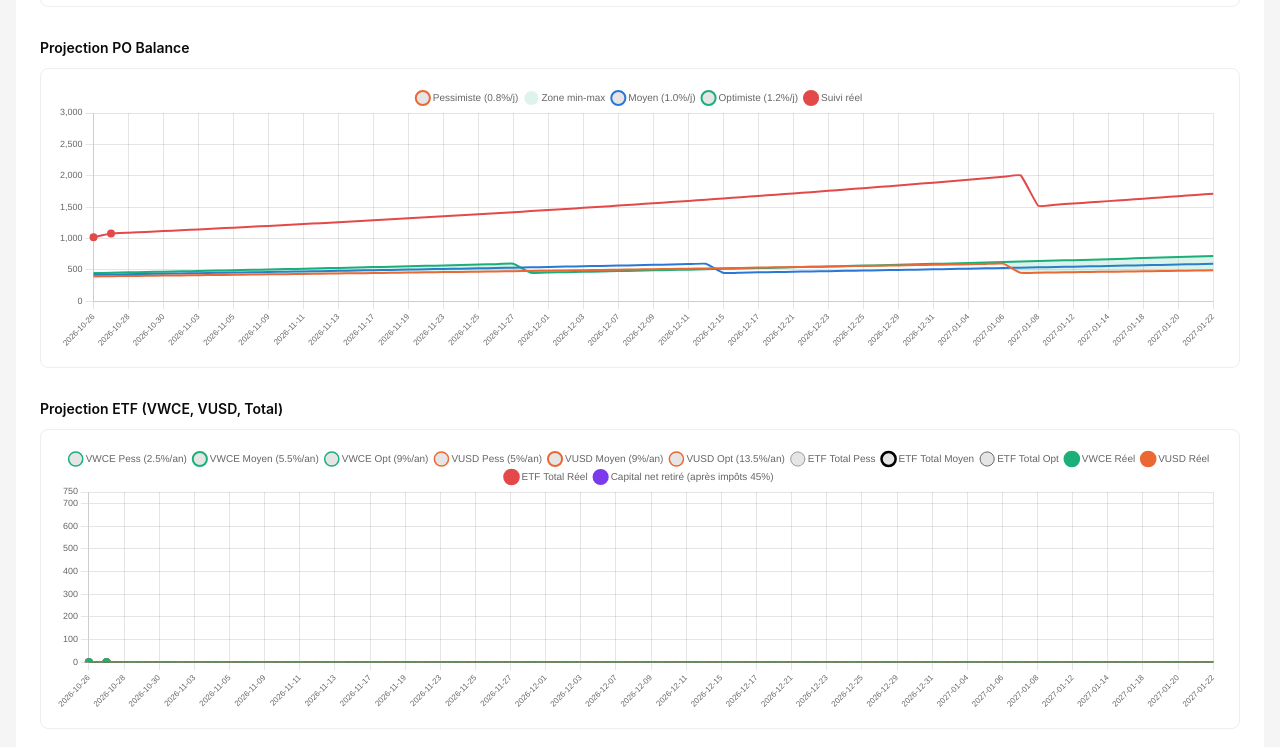
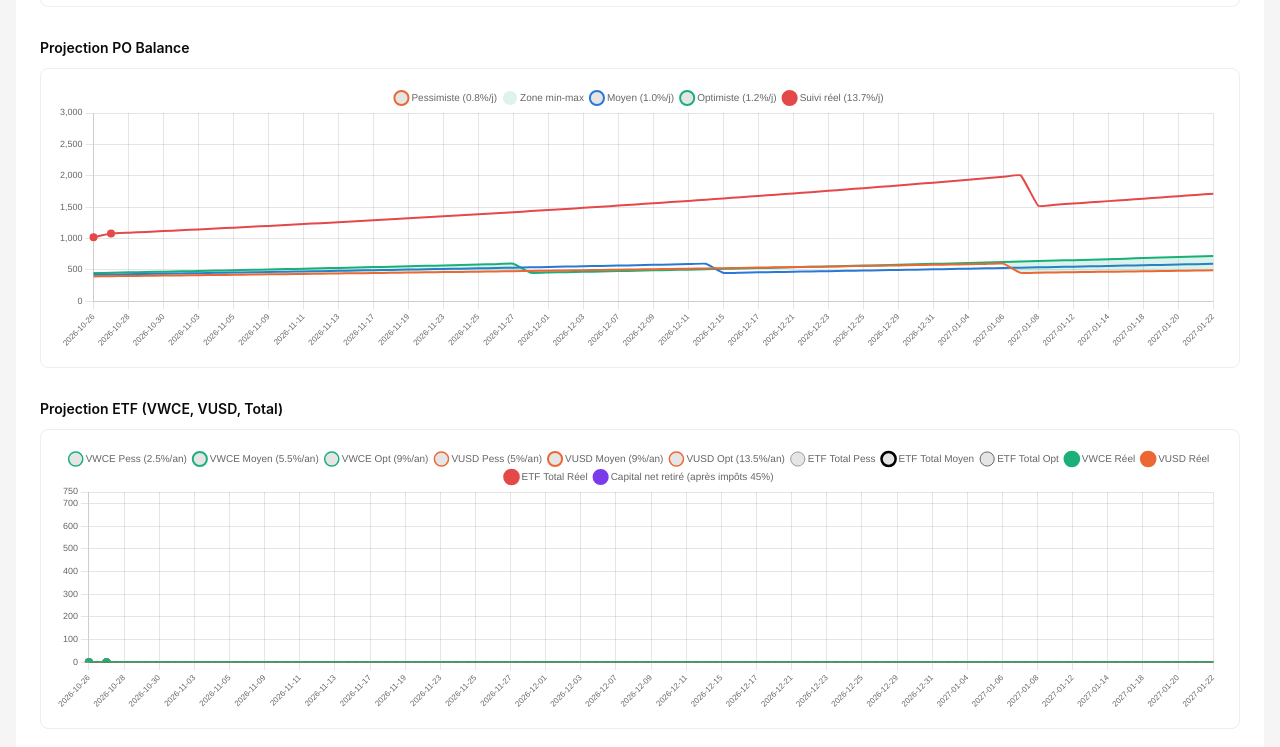
Before and after one commit to moineaudm-sketch/road-to-million, a plain HTML site: page index.html in a window 1280 px wide. Shown: the part 2053-2800 px from the top of the page. Drawn offline with nearby package versions, Linux system fonts and the light colour scheme.

Commit message:
feat: légende Suivi réel avec la progression moyenne observée par jour

```diff
--- a/index.html
+++ b/index.html
@@ -2026,13 +2026,16 @@ function updateAllCharts() {
   // Capital net retiré (scénario Réel) : valeur ETF moins impôts 45% sur les gains réalisés (voir generateRealProjection)
   const trackDataNetWithdrawn = hasRealData ? projRealSlice.map(d => d.netWithdrawn) : new Array(labelsSlice.length).fill(null);
 
+  // Légende du suivi réel : progression moyenne observée par jour (même taux que l'info sous les graphes)
+  const realLabel = observedRate !== null ? `Suivi réel (${(observedRate * 100).toFixed(1)}%/j)` : 'Suivi réel';
+
   // Graphe PO
   const datasetsPO = [
     { label: 'Pessimiste (0.8%/j)', data: projPessSlice.map(d => d.po), borderColor: '#eb6834', borderWidth: 2, fill: false, tension: 0.1, pointRadius: 0 },
     { label: 'Zone min-max', data: projPessSlice.map(d => d.po), borderColor: 'transparent', backgroundColor: 'rgba(26, 175, 122, 0.15)', fill: '+2', tension: 0.1, pointRadius: 0, borderWidth: 0 },
     { label: 'Moyen (1.0%/j)', data: projMeanSlice.map(d => d.po), borderColor: '#2a78d6', borderWidth: 2, fill: false, tension: 0.1, pointRadius: 0 },
     { label: 'Optimiste (1.2%/j)', data: projOptSlice.map(d => d.po), borderColor: '#1baf7a', borderWidth: 2, fill: false, tension: 0.1, pointRadius: 0 },
-    { label: 'Suivi réel', data: trackDataPO, borderColor: '#e34948', borderWidth: 2, fill: false, tension: 0.1, pointRadius: trackPointRadius, pointBackgroundColor: '#e34948' }
+    { label: realLabel, data: trackDataPO, borderColor: '#e34948', borderWidth: 2, fill: false, tension: 0.1, pointRadius: trackPointRadius, pointBackgroundColor: '#e34948' }
   ];
   if (chartPO) chartPO.destroy();
   chartPO = new Chart(document.getElementById('chartPO').getContext('2d'), createChartConfig(labelsSlice, datasetsPO, maxY));
@@ -2062,7 +2065,7 @@ function updateAllCharts() {
     { label: 'Zone min-max', data: projPessSlice.map(d => d.total), borderColor: 'transparent', backgroundColor: 'rgba(26, 175, 122, 0.15)', fill: '+2', tension: 0.1, pointRadius: 0, borderWidth: 0 },
     { label: 'Moyen (1.0%/j)', data: projMeanSlice.map(d => d.total), borderColor: '#2a78d6', borderWidth: 2, fill: false, tension: 0.1, pointRadius: 0 },
     { label: 'Optimiste (1.2%/j)', data: projOptSlice.map(d => d.total), borderColor: '#1baf7a', borderWidth: 2, fill: false, tension: 0.1, pointRadius: 0 },
-    { label: 'Suivi réel', data: trackDataTotal, borderColor: '#e34948', borderWidth: 2, fill: false, tension: 0.1, pointRadius: trackPointRadius, pointBackgroundColor: '#e34948' }
+    { label: realLabel, data: trackDataTotal, borderColor: '#e34948', borderWidth: 2, fill: false, tension: 0.1, pointRadius: trackPointRadius, pointBackgroundColor: '#e34948' }
   ];
   if (chartTotal) chartTotal.destroy();
   chartTotal = new Chart(document.getElementById('chartTotal').getContext('2d'), createChartConfig(labelsSlice, datasetsTotal, maxY));
```
